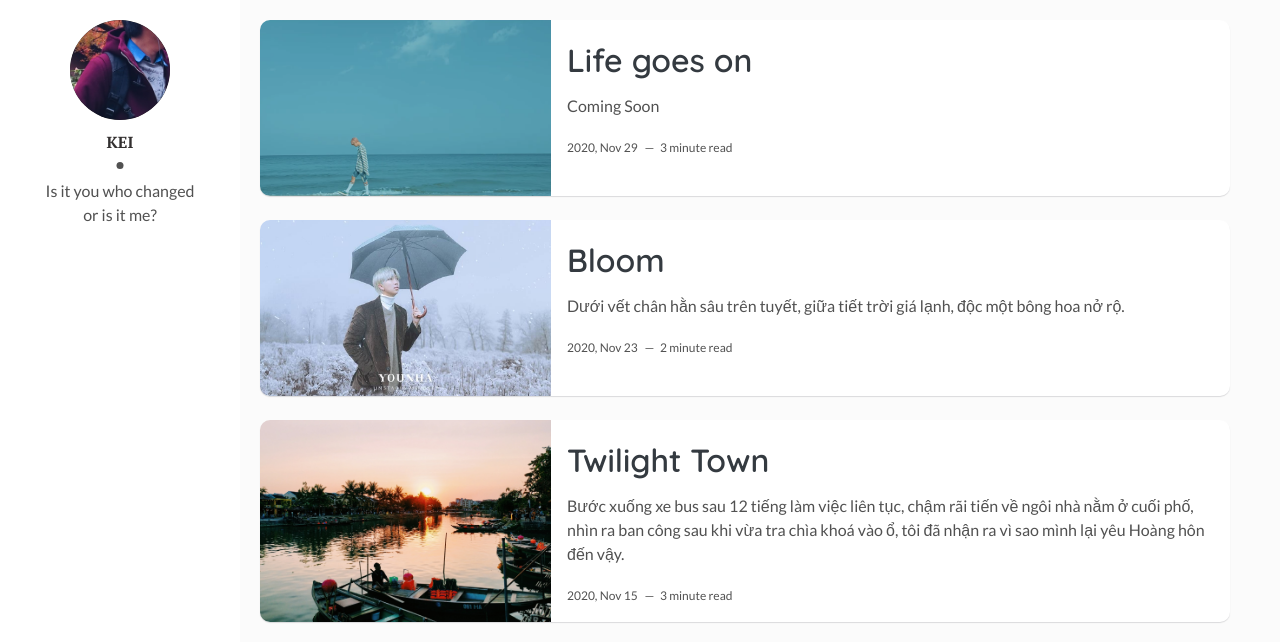
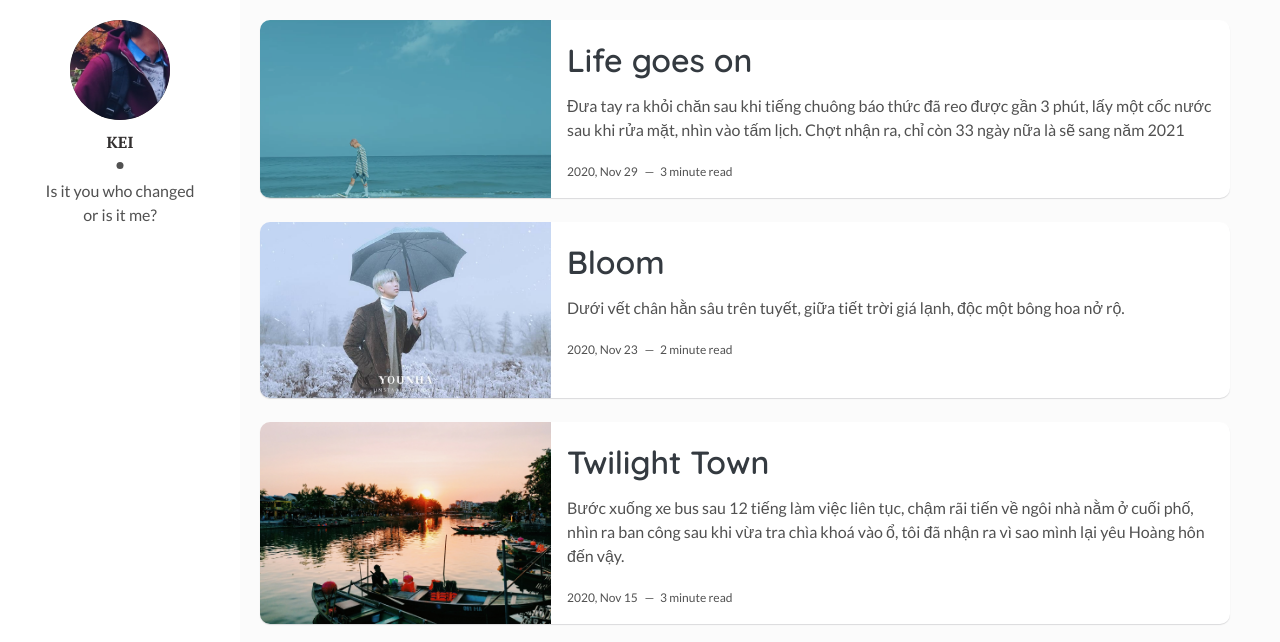
Before and after one commit to keiblog/keiblog, a Jekyll site: the page built from index.html, in a window 1280 px wide and 1086 px high, cut to the strip 0-642 px from the top of the window. Built offline with Jekyll 4.4.1, drawn with Linux system fonts in a browser that asks for light colours; the list of posts is cut into pages by our own code.

Commit message:
fix desc

```diff
--- a/_posts/2020-11-30-life-goes-on.markdown
+++ b/_posts/2020-11-30-life-goes-on.markdown
@@ -2,7 +2,7 @@
 layout: post
 title: "Life goes on"
 date: 2020-11-29 20:22:00 +0700
-description: 'Coming Soon'
+description: 'Đưa tay ra khỏi chăn sau khi tiếng chuông báo thức đã reo được gần 3 phút, lấy một cốc nước sau khi rửa mặt, nhìn vào tấm lịch. Chợt nhận ra, chỉ còn 33 ngày nữa là sẽ sang năm 2021'
 img: life-goes-on2.png # Add image post (optional)
 tags: [Da nang, raining day 🌧️] # add tag
 ---
```
